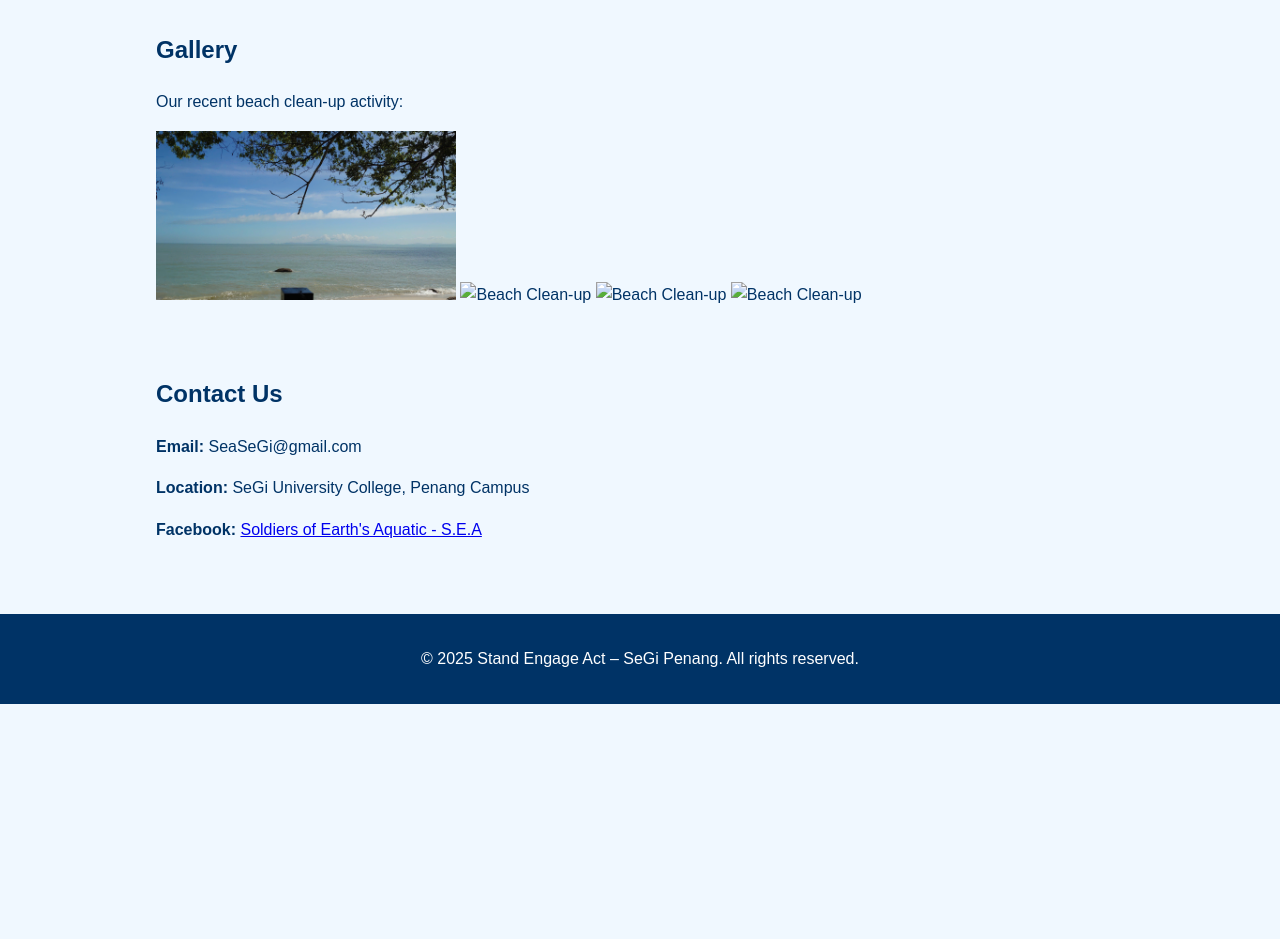
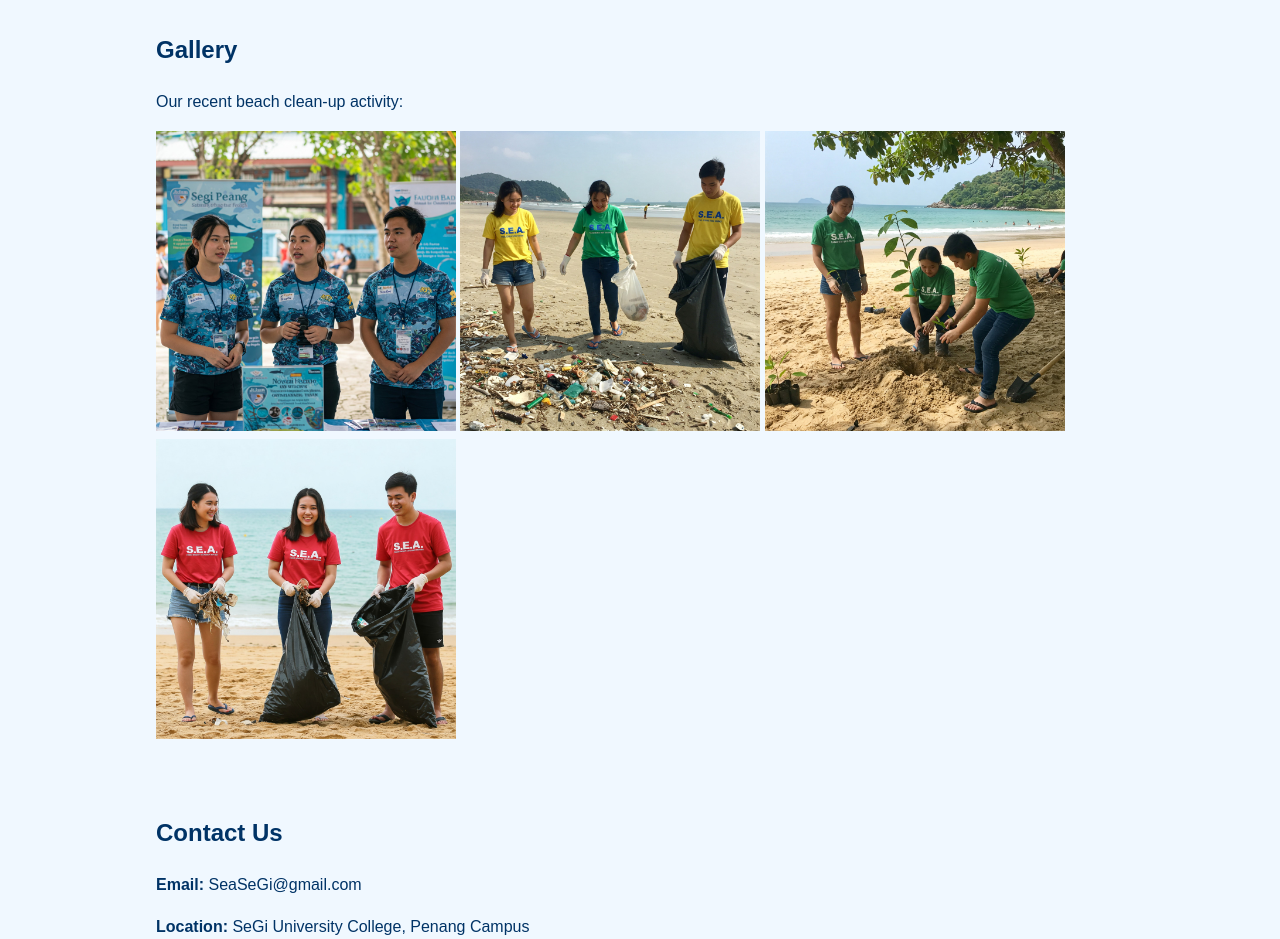
Before and after one commit to Nathan6426/SeaSeGi, a plain HTML site: page index.html in a window 1280 px wide. Shown: the part 1100-2039 px from the top of the page. Before the commit the page ends 1804 px from the top, so only its background shows below. Drawn offline with Linux system fonts and the light colour scheme.

Commit message:
Update index.html

```diff
--- a/index.html
+++ b/index.html
@@ -113,10 +113,10 @@
   <h2>Gallery</h2>
   <p>Our recent beach clean-up activity:</p>
   <div class="gallery-images">
-    <img src="images/bien1.jpg" alt="Beach Clean-up" width="300">
-    <img src="images/bien2.jpg" alt="Beach Clean-up" width="300">
-    <img src="images/bien3.jpg" alt="Beach Clean-up" width="300">
-    <img src="images/bien4.jpg" alt="Beach Clean-up" width="300">
+    <img src="images/sea1.jpg" alt="Beach Clean-up" width="300">
+    <img src="images/sea2.jpg" alt="Beach Clean-up" width="300">
+    <img src="images/sea3.jpg" alt="Beach Clean-up" width="300">
+    <img src="images/sea4.jpg" alt="Beach Clean-up" width="300">
   </div>
 </section>
 
```
